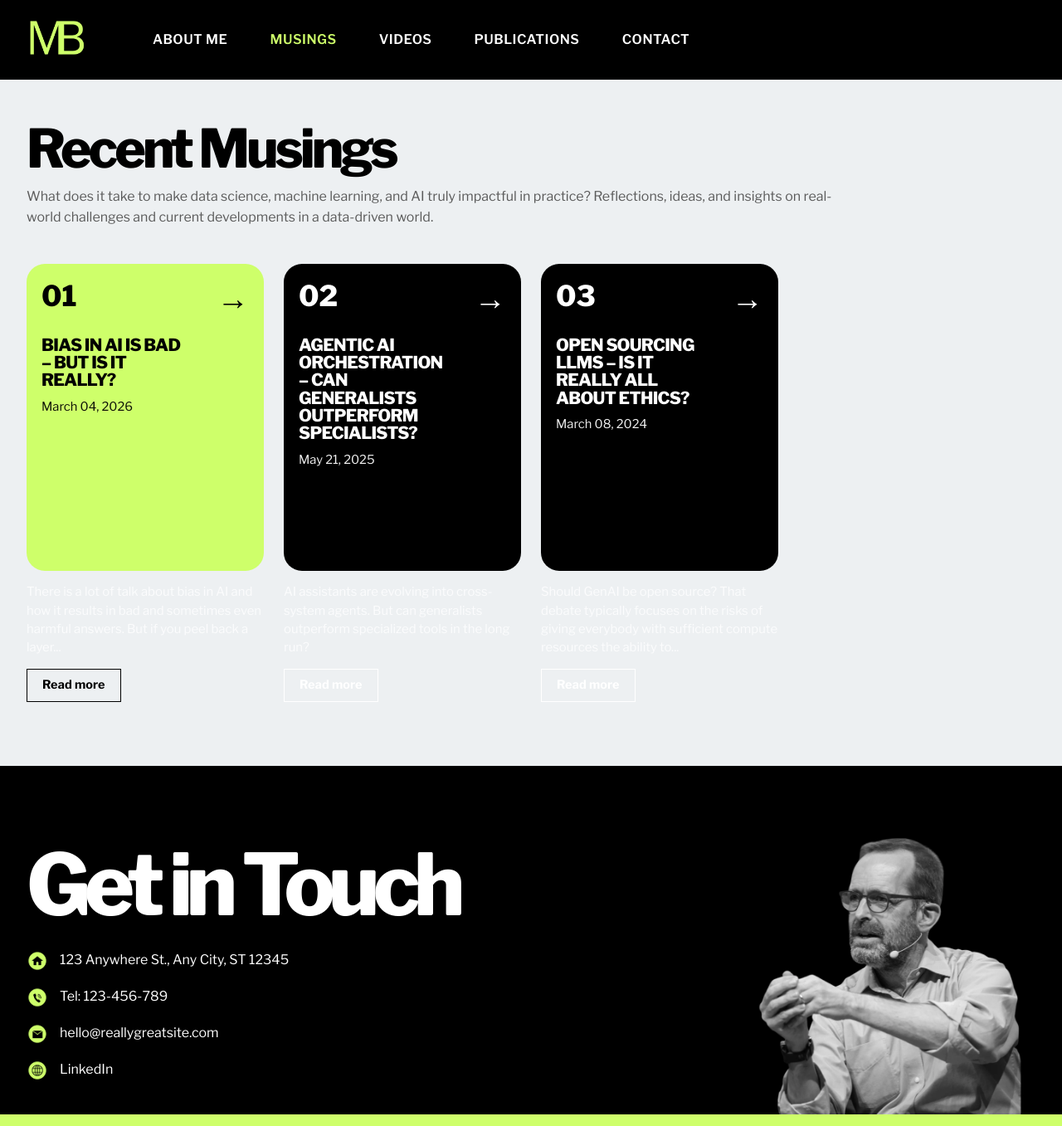
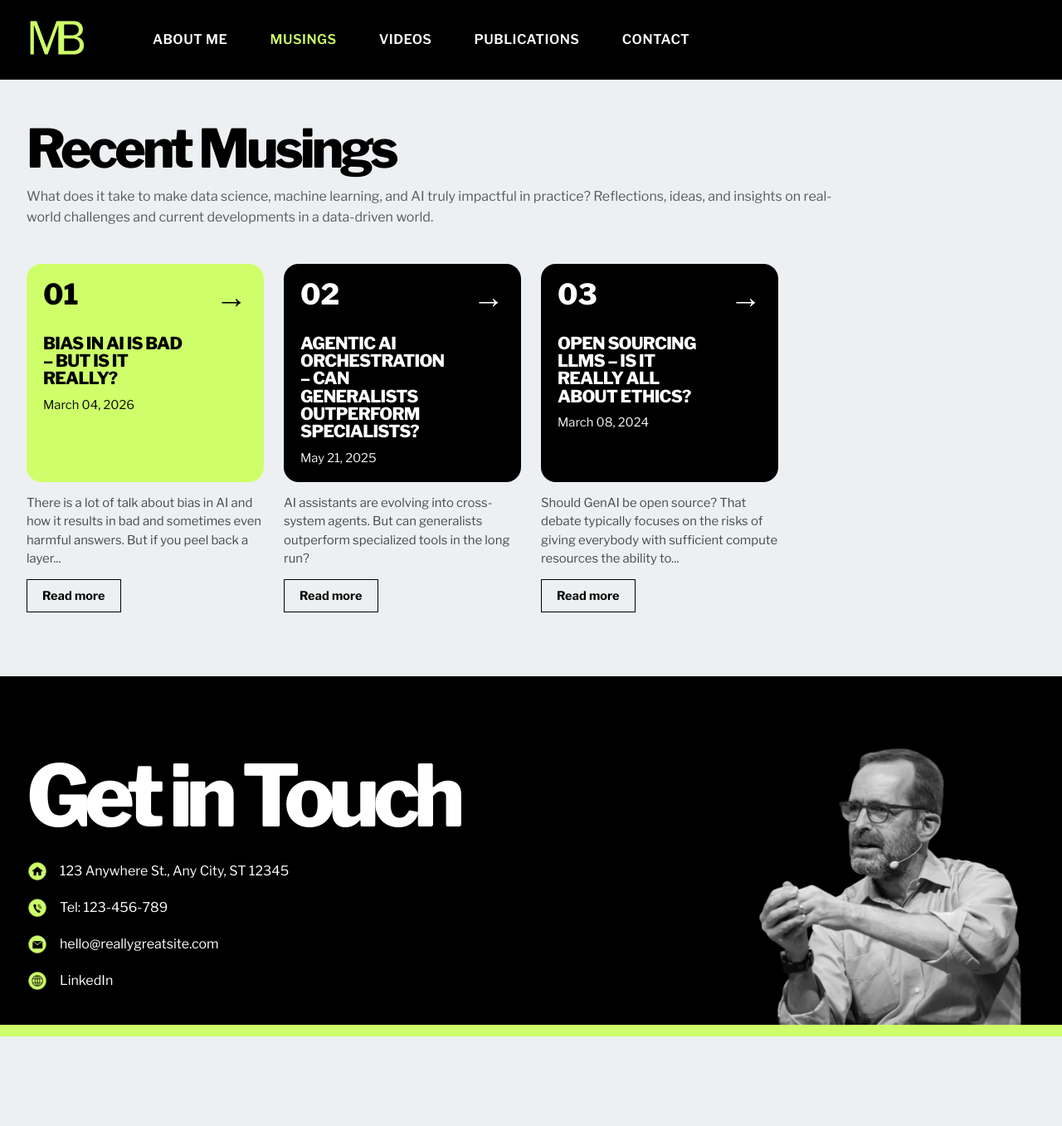
Before and after one commit to lacahelpme/mb, a Jekyll site: the page built from musings.html, in a window 1280 px wide. Shown: the whole page at 83% size. Built offline with Jekyll 4.4.1, drawn with Linux system fonts in a browser that asks for light colours; after the commit the page ends 1249 px from its top, so only the background shows below that.

Commit message:
Update style.css

```diff
--- a/assets/css/style.css
+++ b/assets/css/style.css
@@ -1331,10 +1331,8 @@ h4:last-child {
 }
 
 .musing-tile-subpage {
-  min-height: 370px;
-  grid-template-rows: auto 1fr auto;
-  padding: 22px 18px 18px;
-  border-radius: 22px;
+  padding: 20px 20px 18px;
+  border-radius: 18px;
 }
 
 .musing-tile-subpage .musing-tile-top {
@@ -1359,12 +1357,23 @@ h4:last-child {
   opacity: 0.95;
 }
 
-.musing-tile-subpage .musing-tile-actions {
-  margin-top: 1.25rem;
-}
-
 .musing-tile-subpage .button-outline {
   justify-self: start;
+}
+
+.musings-listing-cards .musing-tile-excerpt {
+  color: #404040;
+}
+
+.musings-listing-cards .button-outline {
+  border-color: var(--black);
+  color: var(--black);
+}
+
+.musings-listing-cards .button-outline:hover,
+.musings-listing-cards .button-outline:focus-visible {
+  background: var(--black);
+  color: var(--white);
 }
 
 /* Publications subpage */
```
